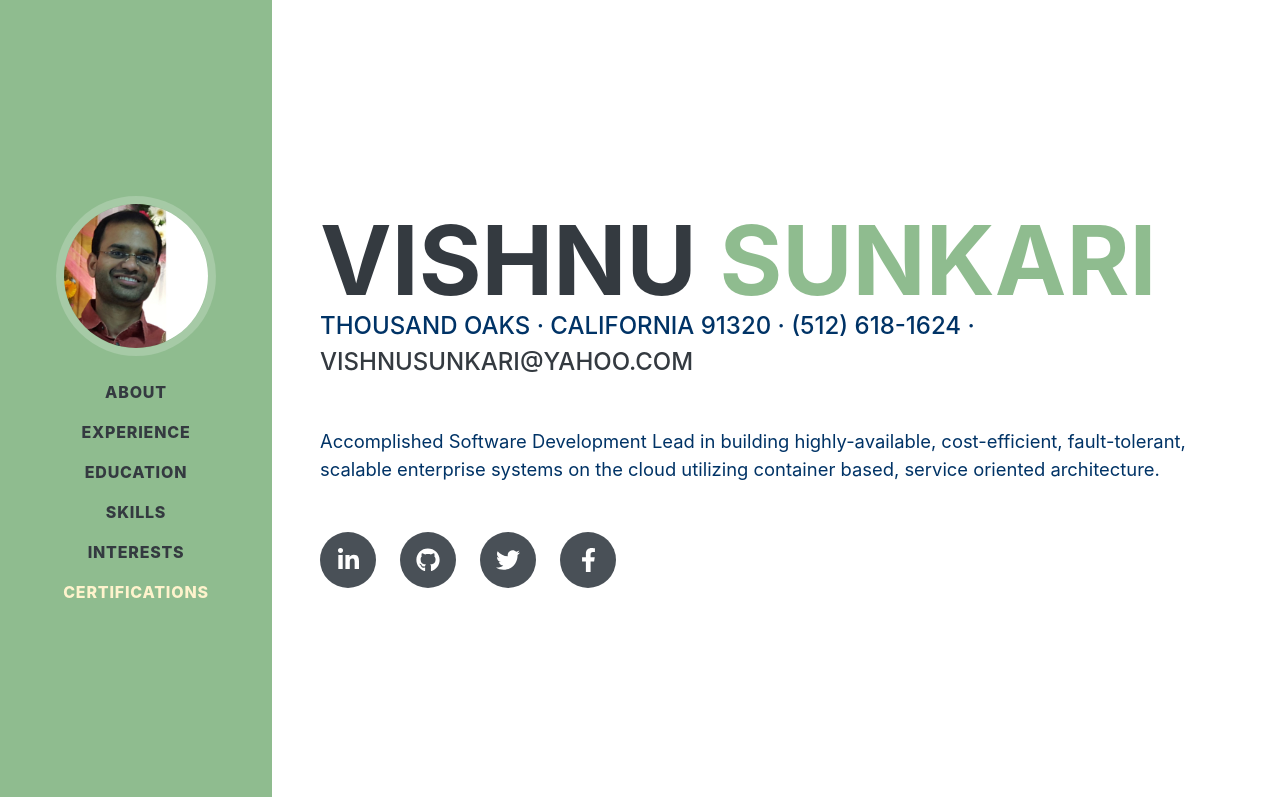
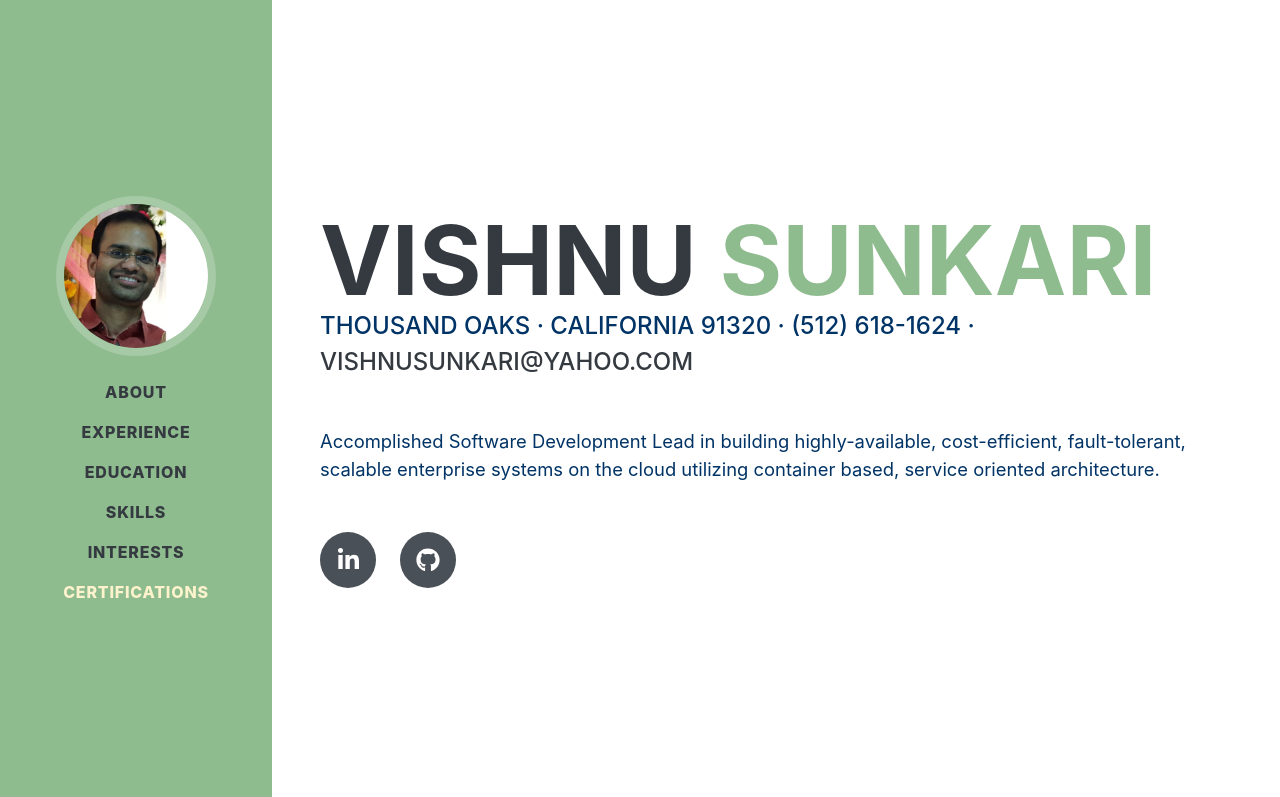
Before and after one commit to vishnusunkari/website, a plain HTML site: page index.html in a window 1280 px wide. Shown: the top 797 px of the page. Drawn offline with nearby package versions, Linux system fonts and the light colour scheme; a web font is replaced by a local one.

Commit message:
update (#2)
* social links update

```diff
--- a/index.html
+++ b/index.html
@@ -41,7 +41,7 @@
                     <div class="subheading mb-5">Thousand Oaks · California 91320 · (512) 618-1624 · <a href="mailto:vishnusunkari@yahoo.com">vishnusunkari@yahoo.com</a></div>
                     <p class="lead mb-5">Accomplished Software Development Lead in building highly-available, cost-efficient, fault-tolerant, scalable enterprise systems on the cloud utilizing container based, service oriented architecture.</p>
                     <div class="social-icons">
-                        <a class="social-icon" href="https://www.linkedin.com/pub/vishnu-sunkari/a/404/72a"><i class="fab fa-linkedin-in"></i></a><a class="social-icon" href="#"><i class="fab fa-github"></i></a><a class="social-icon" href="https://twitter.com/vishnu018"><i class="fab fa-twitter"></i></a><a class="social-icon" href="https://www.facebook.com/vishnu018"><i class="fab fa-facebook-f"></i></a>
+                        <a class="social-icon" href="https://www.linkedin.com/pub/vishnu-sunkari/a/404/72a"><i class="fab fa-linkedin-in"></i></a><a class="social-icon" href="#"><i class="fab fa-github"></i></a><!--<a class="social-icon" href="#"><i class="fab fa-twitter"></i></a><a class="social-icon" href="#"><i class="fab fa-facebook-f"></i></a>-->
                     </div>
                 </div>
             </section>
```
